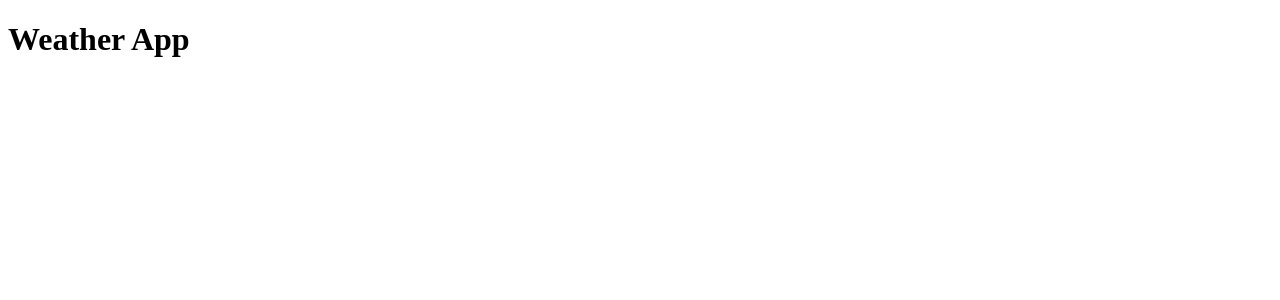
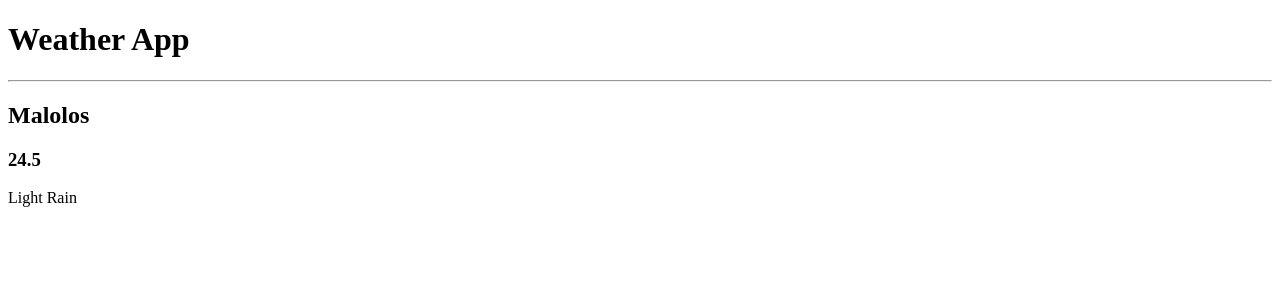
Before and after one commit to alchermd/react-weather-app, a React (Create React App) app: page / in a window 1280 px wide. Shown: the top 300 px of the page. Built offline with nearby package versions, Linux system fonts and the light colour scheme.

Commit message:
Render WeatherDisplay component with dummy weather data.

```diff
--- a/src/App.js
+++ b/src/App.js
@@ -1,10 +1,27 @@
 import React from 'react'
+import WeatherDisplay from './WeatherDisplay'
 
 class App extends React.Component {
+  constructor(props) {
+    super(props)
+    this.state = {
+      tempUnit: "C",
+      weather: {
+        location: "Malolos",
+        temperature: 24.5,
+        description: "Light Rain"
+      }
+    }
+  }
+
+
+
   render() {
     return (
       <div>
         <h1>Weather App</h1>
+        <hr/>
+        <WeatherDisplay weather={this.state.weather}/>
       </div>
     )
   }
```
